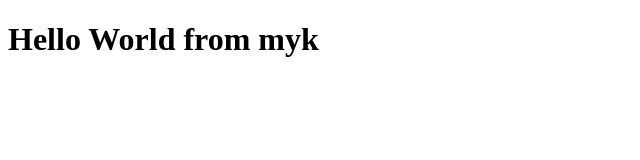
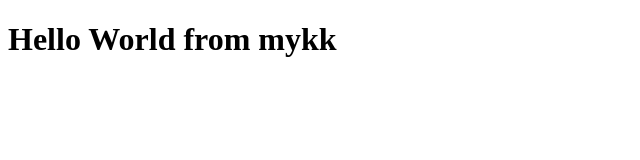
Before and after one commit to yousufmyk/web-and-mobile-bootcamp-class-01-31-may-2020, a plain HTML site: page index.html in a window 1280 px wide. Shown: the full height of the page, 0-640 px from the left. Drawn offline with Linux system fonts and the light colour scheme.

```diff
--- a/index.html
+++ b/index.html
@@ -6,6 +6,6 @@
     <title>Document</title>
 </head>
 <body>
-    <h1>Hello World from myk</h1>
+    <h1>Hello World from mykk</h1>
 </body>
 </html>
```
